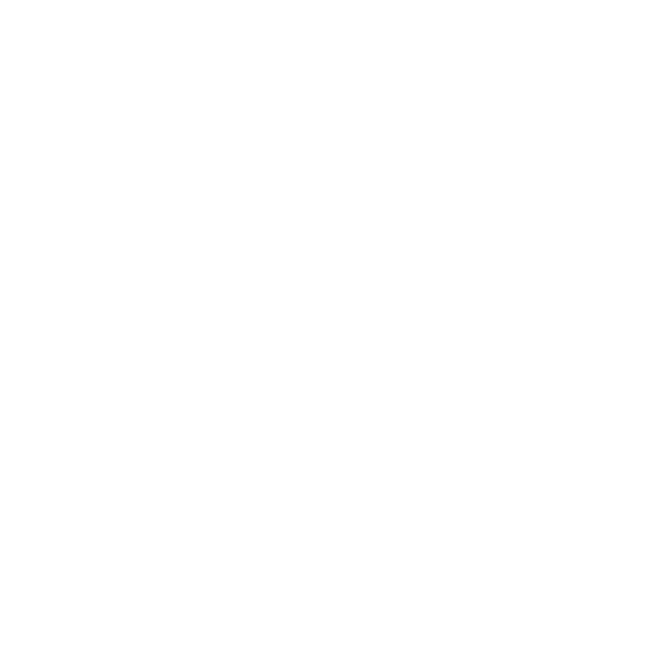
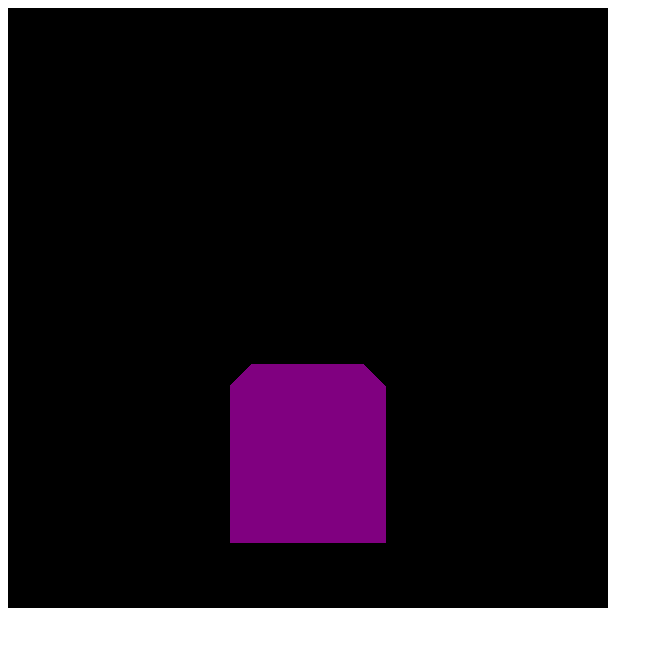
Before and after one commit to benny214/three.js, a website built with Vite: page index.html in a window 1280 px wide. Shown: the whole page, without its empty margins (0-663 px from the left). Built offline with nearby package versions, Linux system fonts and the light colour scheme.

Commit message:
создание простой сцены

```diff
--- a/index.html
+++ b/index.html
@@ -6,6 +6,7 @@
   <title>Three.js</title>
 </head>
 <body>
+  <canvas class="canvas"></canvas>
   <script type="module" src="./script.js"></script>
 </body>
 </html>
--- a/script.js
+++ b/script.js
@@ -16,5 +16,15 @@ const sizes = {
 };
 
 const camera = new THREE.PerspectiveCamera(75, sizes.width / sizes.height);
+camera.position.z = 3;
+camera.position.y = 1;
 
 scene.add(camera);
+
+const canvas = document.querySelector('.canvas');
+
+const renderer = new THREE.WebGL1Renderer({ canvas });
+
+renderer.setSize(sizes.width, sizes.height)
+
+renderer.render(scene, camera);
```
